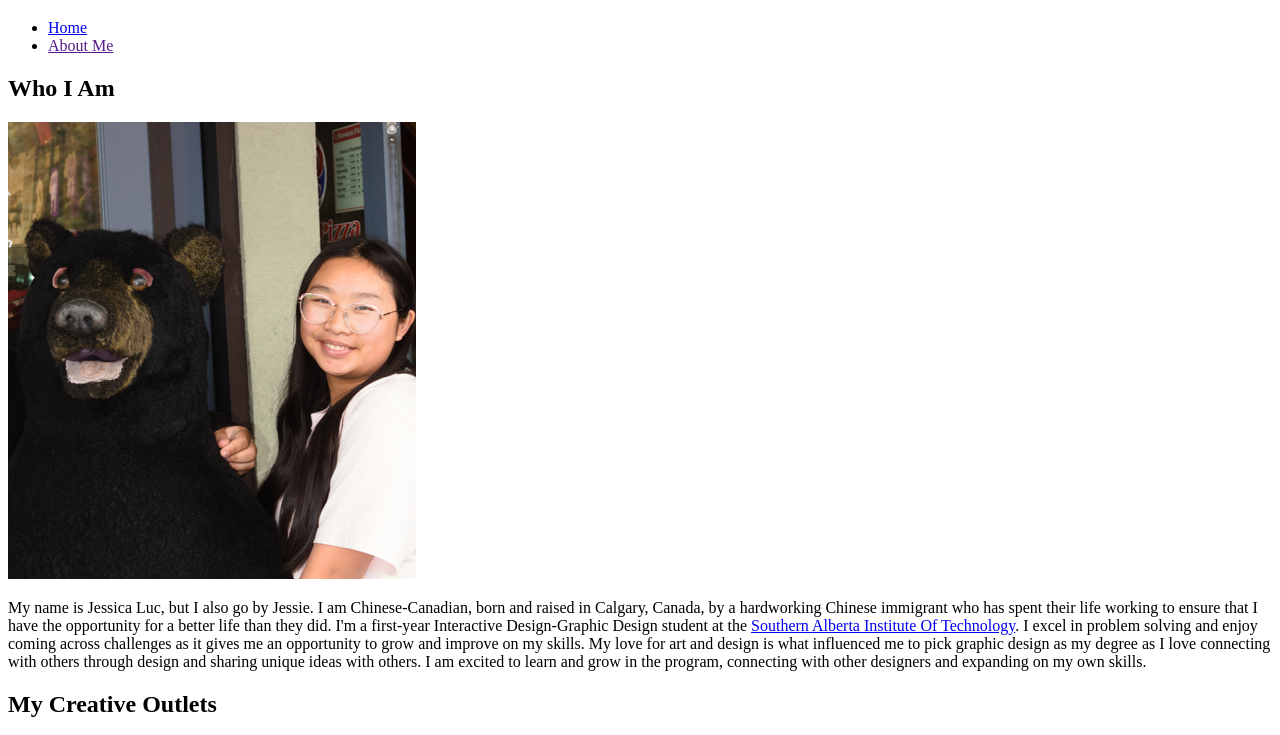
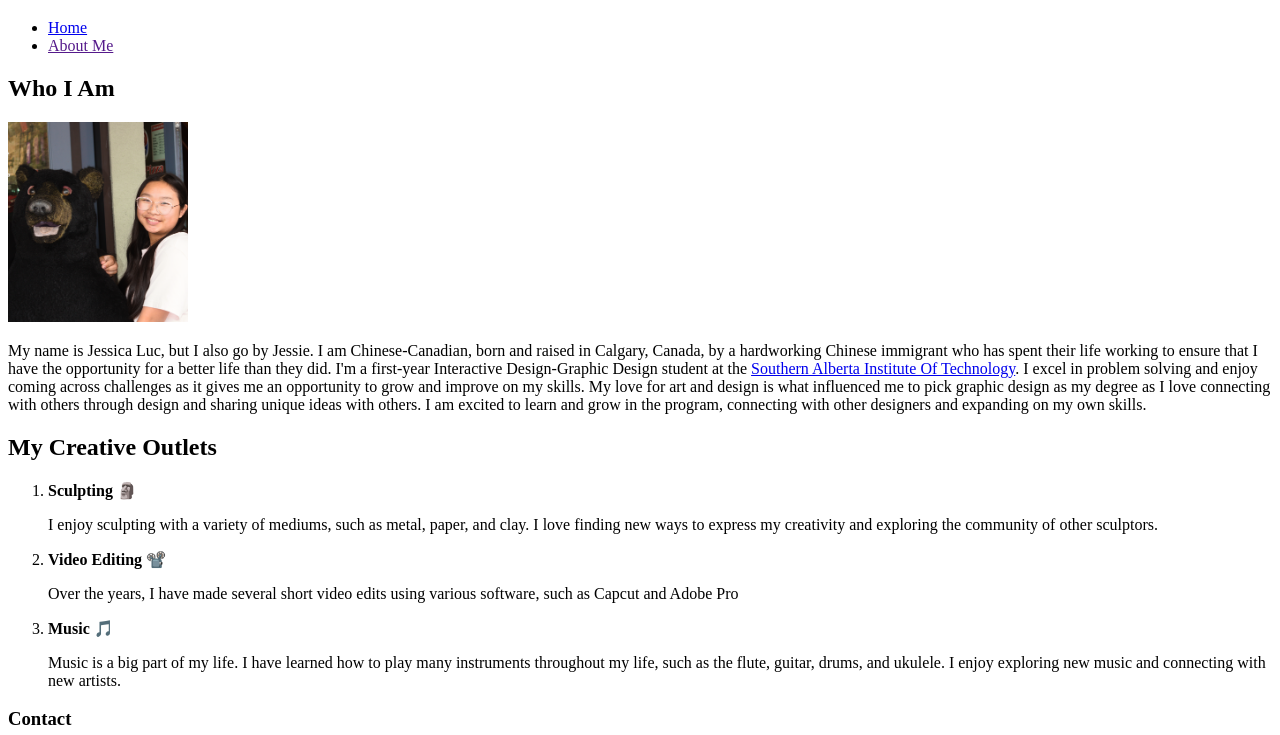
Before and after one commit to jessical298/Jessica-Portfolio, a plain HTML site: page Jessica-Portfolio-Github/secondary.html in a window 1280 px wide. Shown: the part 61-796 px from the top of the page. Drawn offline with Linux system fonts and the light colour scheme.

Commit message:
fixed image sizing

```diff
--- a/Jessica-Portfolio-Github/secondary.html
+++ b/Jessica-Portfolio-Github/secondary.html
@@ -18,7 +18,7 @@
     </header>
     <section>
         <h2>Who I Am</h2>
-        <img src="/images/image one.png"alt="short asian female with glasses standing beside a badly taxidermy black bear">
+        <img src="/images/image one.png" alt="short asian female with glasses standing beside a badly taxidermy black bear" height="200" width="180">
         <p>My name is Jessica Luc, but I also go by Jessie. I am Chinese-Canadian, born and raised in Calgary, Canada, by a hardworking Chinese immigrant who has spent their life working to ensure that I have the opportunity for a better life than they did. I'm a first-year Interactive Design-Graphic Design student at the <a href="https://sait.ca" target="_blank">Southern Alberta Institute Of Technology</a>. I excel in problem solving and enjoy coming across challenges as it gives me an opportunity to grow and improve on my skills. My love for art and design is what influenced me to pick graphic design as my degree as I love connecting with others through design and sharing unique ideas with others. I am excited to learn and grow in the program, connecting with other designers and expanding on my own skills.</p>
     </section>
     <section>
```
